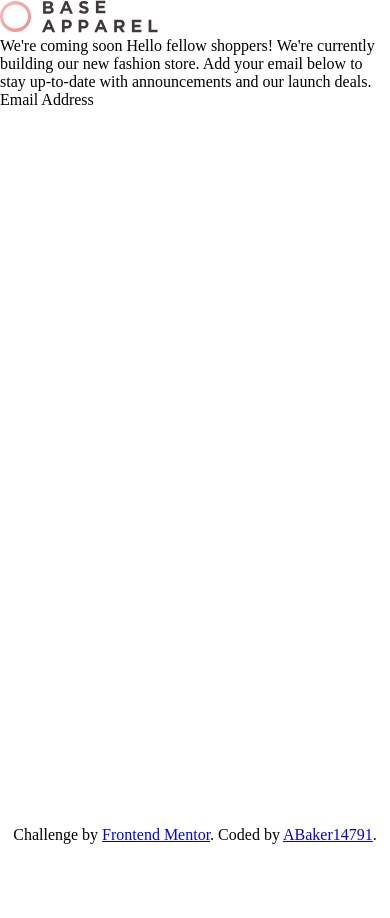
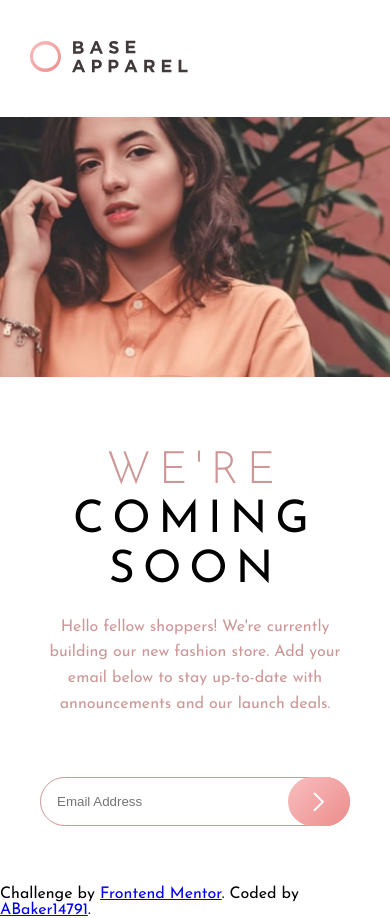
Before and after one commit to ABaker14791/Coming-soon-page-FE-mentor, a plain HTML site: page index.html in a window 390 px wide. Before the commit the page ends 844 px from the top, so only its background shows below. Drawn offline with Linux system fonts and the light colour scheme.

Commit message:
styling mobile default state

```diff
--- a/index.html
+++ b/index.html
@@ -11,16 +11,25 @@
 
 </head>
 <body>
-  <header>
+  <header class="logo-bar">
     <img src="./images/logo.svg" />
   </header>
-  <main>
-    We're coming soon
+  <main class="container">
+    <div class="hero-img"></div>
 
-    Hello fellow shoppers! We're currently building our new fashion store.
-    Add your email below to stay up-to-date with announcements and our launch deals.
+    <div class="content-wrap">
+      <h1 class="heading"><span class="heading-accent">We're</span><br />coming<br />soon</h1>
 
-    Email Address
+      <div class="intro-text">Hello fellow shoppers! We're currently building our new fashion store.
+        Add your email below to stay up-to-date with announcements and our launch deals.</div>
+
+      <form class="sign-up">
+        <input type="text" placeholder="Email Address" />
+        <button>
+          <img src="./images/icon-arrow.svg" />
+        </button>
+      </form>
+    </div>
 </main>
 
   <footer>
--- a/style.css
+++ b/style.css
@@ -1,3 +1,5 @@
+@import url('https://fonts.googleapis.com/css2?family=Josefin+Sans:wght@300;400;600&display=swap');
+
 * {
     margin: 0;
     padding: 0;
@@ -5,14 +7,79 @@
 }
 
 body {
-    height: 100lvh;
     height: 100vh;
+    font-family: 'Josefin Sans', sans-serif;
 }
 
 footer {
-    position: fixed;
+    position: relative;
     bottom: 0;
     display: flex;
     justify-content: center;
     width: 100%;
 }
+
+.logo-bar {
+    padding: 40px 0;
+    margin-left: 30px;
+}
+
+.hero-img {
+    background-image: url('./images/hero-mobile.jpg');
+    background-size: cover;
+    background-position: center;
+    background-repeat: no-repeat;
+    width:100%;
+    height:260px;
+}
+
+.container {
+    text-align: center;
+}
+
+.content-wrap {
+    margin: 70px 40px 0;
+}
+
+.heading {
+    font-size: 2.8rem;
+    font-weight: 400;
+    letter-spacing: .5rem;
+    text-transform: uppercase;
+    line-height: 1.1;
+}
+
+.heading-accent {
+    color: hsl(0, 36%, 70%);
+    font-weight: 300;
+}
+
+.intro-text {
+    color:hsl(0, 36%, 70%);
+    margin: 20px 0;
+    line-height: 1.6;
+}
+
+.sign-up {
+    position: relative;
+    width: 100%;
+    margin: 60px 0;
+}
+
+.sign-up input {
+    padding: 16px 16px;
+    border-radius: 25px;
+    border: 1px solid hsl(0, 36%, 70%);
+    width: 100%;
+}
+
+.sign-up button {
+    border-radius: 25px;
+    padding: 15px 25px;
+    border: none;
+    position: absolute;
+    right: 0;
+    top:0;
+    bottom:0;
+    background: linear-gradient(135deg,hsl(0, 80%, 86%),hsl(0, 74%, 74%));
+}
```
